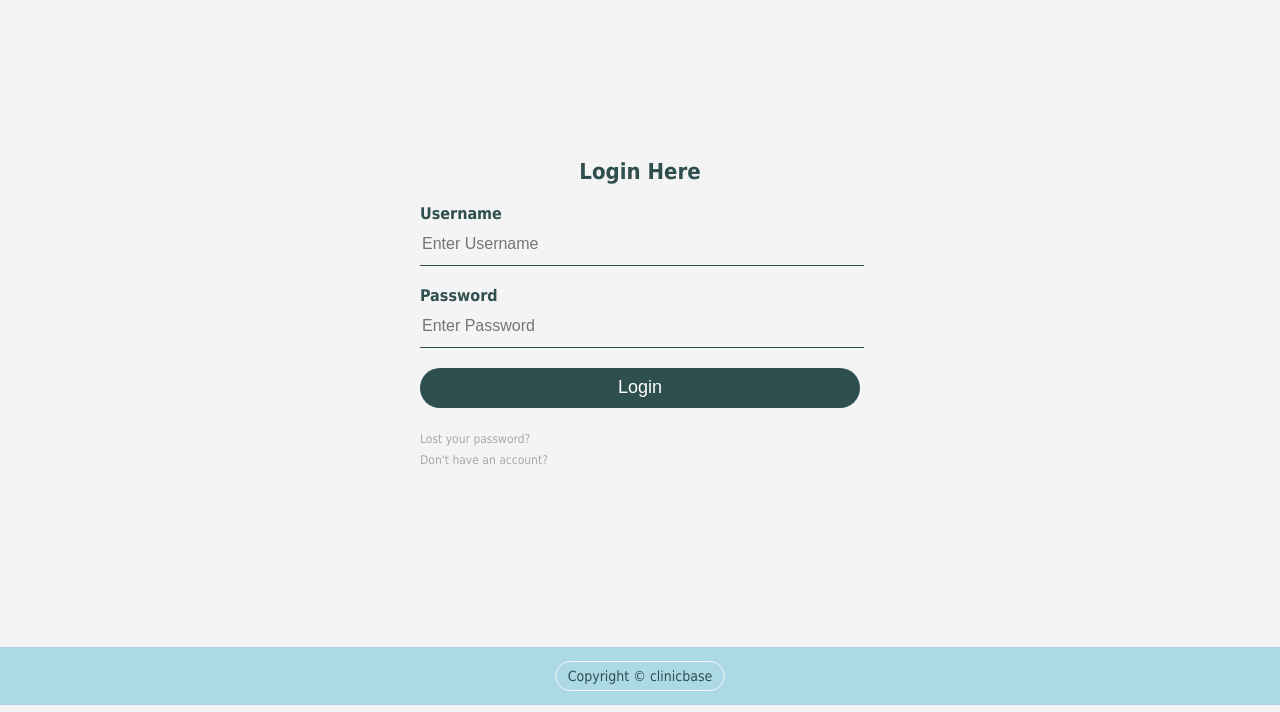
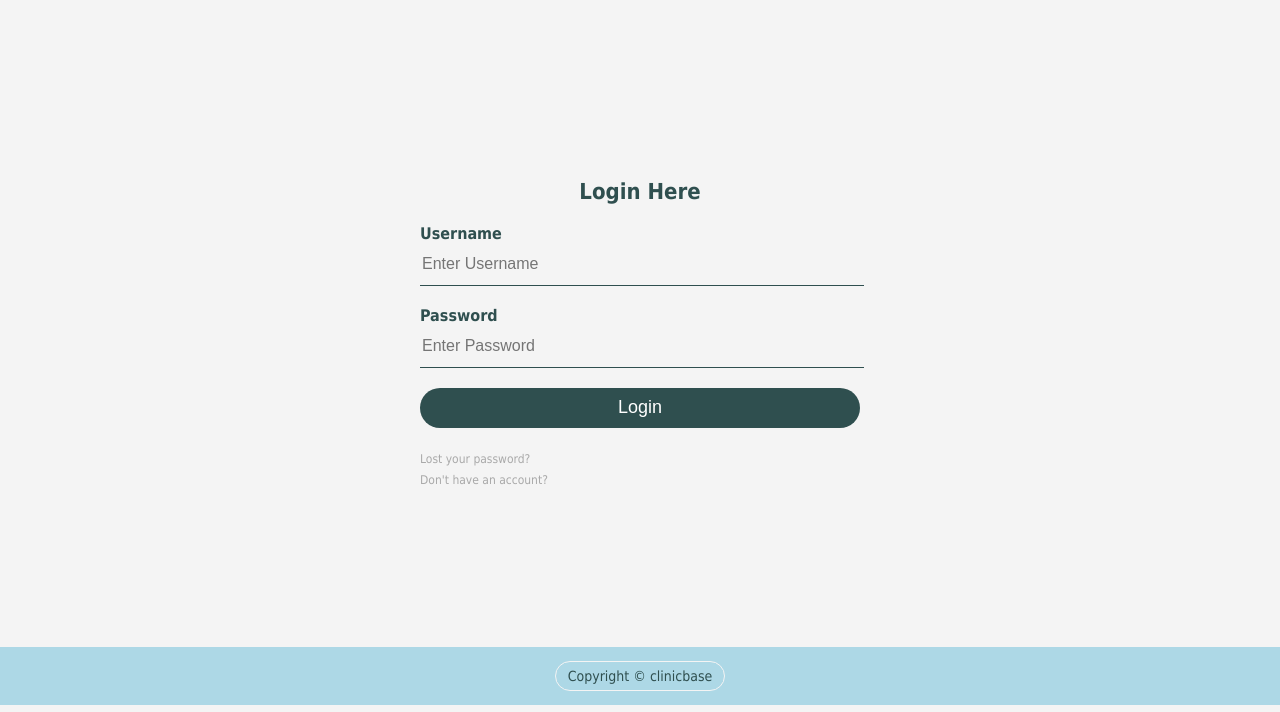
Before and after one commit to Gig2341/ClinicBase, a Flask app: page /login in a window 1280 px wide. Shown: the part 88-800 px from the top of the page. Run offline with Flask 3, Linux system fonts and the light colour scheme.

Commit message:
login page updated

```diff
--- a/dashboards/static/styles/login.css
+++ b/dashboards/static/styles/login.css
@@ -1,6 +1,6 @@
 .loginbox {
     width: 500px;
-    height: 500px;
+    height: 460px;
     background: #f4f4f4;
     color: darkslategray;
     top: 54%;
--- a/dashboards/templates/login.html
+++ b/dashboards/templates/login.html
@@ -24,7 +24,7 @@
         <!-- main content goes here  -->
         <div class="loginbox">
             <h1>Login Here</h1>
-            <form action="">
+            <form action="" id="login" name="login">
               <p>Username</p>
               <input type="text" name="" placeholder="Enter Username" required>
               <p>Password</p>
```
